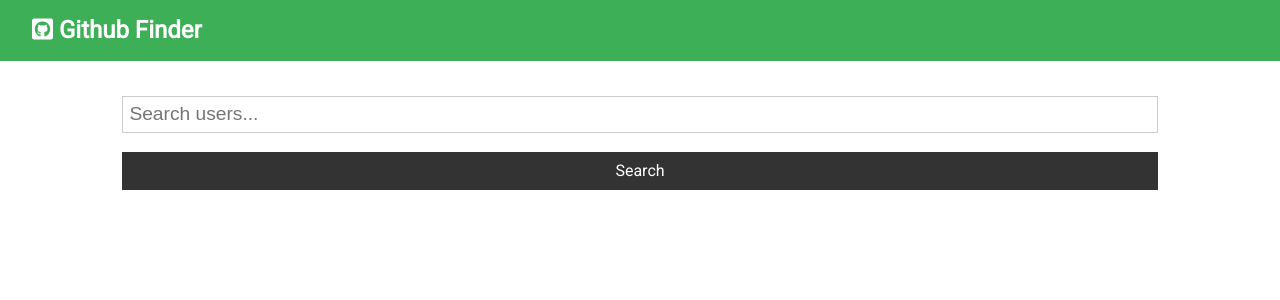
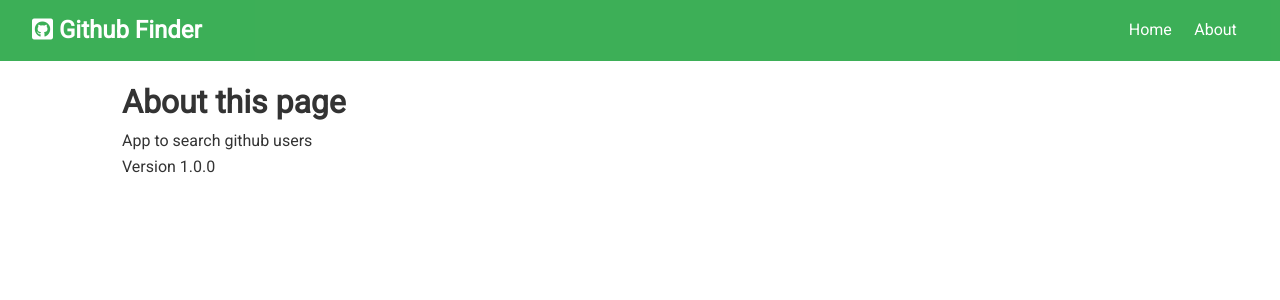
Before and after one commit to naveenfogat/github_finder, a React (Create React App) app: page /about in a window 1280 px wide. Shown: the top 300 px of the page. Built offline with nearby package versions, Linux system fonts and the light colour scheme.

Commit message:
till routes again

```diff
--- a/package.json
+++ b/package.json
@@ -9,6 +9,7 @@
     "axios": "^0.21.1",
     "react": "^17.0.2",
     "react-dom": "^17.0.2",
+    "react-router-dom": "^5.2.0",
     "react-scripts": "4.0.3",
     "web-vitals": "^1.1.2"
   },
--- a/src/App.js
+++ b/src/App.js
@@ -1,14 +1,18 @@
 import "./App.css";
-import React, { Component } from "react";
+import React, { Component, Fragment } from "react";
+import { BrowserRouter as Router, Switch, Route } from "react-router-dom";
 import Navbar from "./components/layout/Navbar";
 import Users from "./components/users/Users";
 import axios from "axios";
 import Search from "./components/users/Search";
+import Alert from "./components/layout/Alert";
+import About from "./components/pages/About";
 
 class App extends Component {
   state = {
     users: [],
     loading: false,
+    alert: null,
   };
 
   // async componentDidMount() {
@@ -24,34 +28,61 @@ class App extends Component {
   //   });
   // }
 
-
-  searchUsers=async text=>{
-    this.setState({loading:true})
-    const res = await axios.get(`https://api.github.com/search/users?q=${text}&client_id=${process.env.REACT_APP_GITHUB_CLIENT_ID}&client_secret=${process.env.REACT_APP_GITHUB_CLIENT_SECRET}`);
+  searchUsers = async (text) => {
+    this.setState({ loading: true });
+    const res = await axios.get(
+      `https://api.github.com/search/users?q=${text}&client_id=${process.env.REACT_APP_GITHUB_CLIENT_ID}&client_secret=${process.env.REACT_APP_GITHUB_CLIENT_SECRET}`
+    );
 
     this.setState({
       users: res.data.items,
       loading: false,
     });
-  }
+  };
 
-  clearUsers=()=>{
-    this.setState({users:[],loading:false})
-  }
+  clearUsers = () => {
+    this.setState({ users: [], loading: false });
+  };
 
+  setAlert = (msg, type) => {
+    this.setState({ alert: { msg, type } });
+
+    setTimeout(() => {
+      this.setState({ alert: null, loading: false });
+    }, 3000);
+  };
 
   render() {
-    const {users,loading}=this.state
+    const { users, loading } = this.state;
     const icon = "fab fa-github-square";
     const title = "Github Finder";
     return (
-      <div className="App">
-        <Navbar title={title} icon={icon} />
-        <div className="container">
-          <Search searchUsers={this.searchUsers} clearUsers={this.clearUsers} showClear={users.length>0 ? true:false}/>
-          <Users loading={loading} users={users} />
+      <Router>
+        <div className="App">
+          <Navbar title={title} icon={icon} />
+          <div className="container">
+            <Alert alert={this.state.alert} />
+            <Switch>
+              <Route
+                exact
+                path="/"
+                render={(props) => (
+                  <Fragment>
+                    <Search
+                      searchUsers={this.searchUsers}
+                      clearUsers={this.clearUsers}
+                      showClear={users.length > 0 ? true : false}
+                      setAlert={this.setAlert}
+                    />
+                    <Users loading={loading} users={users} />
+                  </Fragment>
+                )}
+              />
+              <Route exact path="/about" render={About}/>
+            </Switch>
+          </div>
         </div>
-      </div>
+      </Router>
     );
   }
 }
--- /dev/null
+++ b/src/components/layout/Alert.js
@@ -0,0 +1,11 @@
+import React from "react";
+const Alert = ({ alert }) => {
+  return alert !== null &&
+   <div className={`alert alert-${alert.type}`}>
+       <i className="fas fa-exclamation-circle"></i>{" "}
+       {alert.msg}
+  </div>;
+};
+
+
+export default Alert
--- a/src/components/layout/Navbar.js
+++ b/src/components/layout/Navbar.js
@@ -1,5 +1,6 @@
 import React from "react";
 import PropTypes from "prop-types";
+import { Link } from "react-router-dom";
 
 const Navbar = (props) => {
   return (
@@ -8,6 +9,14 @@ const Navbar = (props) => {
         <i className={props.icon} /> {""}
         {props.title}
       </h1>
+      <ul>
+        <li>
+          <Link to='/'>Home</Link>
+        </li>
+        <li>
+          <Link to="/about">About</Link>
+        </li>
+      </ul>
     </nav>
   );
 };
--- /dev/null
+++ b/src/components/pages/About.js
@@ -0,0 +1,14 @@
+import React, { Fragment } from 'react'
+
+const About=()=> {
+        return (
+            <Fragment>
+                <h1>About this page</h1>
+                <p>App to search github users</p>
+                <p>Version 1.0.0</p>
+            </Fragment>
+        )
+    }
+
+
+export default About
--- a/src/components/users/Search.js
+++ b/src/components/users/Search.js
@@ -4,7 +4,7 @@ export class Search extends Component {
   static propTypes = {
     searchUsers: PropTypes.func.isRequired,
     clearUsers: PropTypes.func.isRequired,
-    showClear:PropTypes.bool.isRequired
+    showClear: PropTypes.bool.isRequired,
   };
 
   state = {
@@ -17,12 +17,16 @@ export class Search extends Component {
 
   onSubmit = (e) => {
     e.preventDefault();
-    this.props.searchUsers(this.state.text);
-    this.setState({ text: "" });
+    if (this.state.text === "") {
+      this.props.setAlert("Please Enter username","light")
+    } else {
+      this.props.searchUsers(this.state.text);
+      this.setState({ text: "" });
+    }
   };
 
   render() {
-    const {clearUsers,showClear}=this.props
+    const { clearUsers, showClear } = this.props;
     return (
       <div>
         <form className="form" onSubmit={this.onSubmit} autoComplete="off">
@@ -40,10 +44,10 @@ export class Search extends Component {
           />
         </form>
         {showClear && (
-
-        <button className="btn btn-light btn-block" onClick={clearUsers}>Clear</button>
+          <button className="btn btn-light btn-block" onClick={clearUsers}>
+            Clear
+          </button>
         )}
-
       </div>
     );
   }
```
Also changed, not shown: 1 other file (tests, documents, lock files or other folders).
